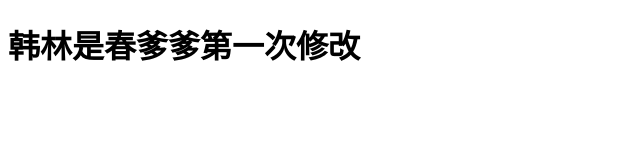
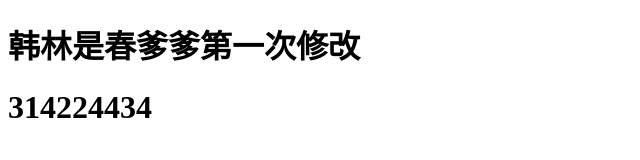
Before and after one commit to liuYchun/text_collaboration, a plain HTML site: page index.html in a window 1280 px wide. Shown: the whole page, without its empty margins (0-640 px from the left). Drawn offline with Linux system fonts and the light colour scheme.

Commit message:
'12342143'

```diff
--- a/index.html
+++ b/index.html
@@ -10,6 +10,7 @@
 
 <body>
     <h1>韩林是春爹爹第一次修改</h1>
+    <h1>314224434</h1>
 </body>
 
 </html>
```
